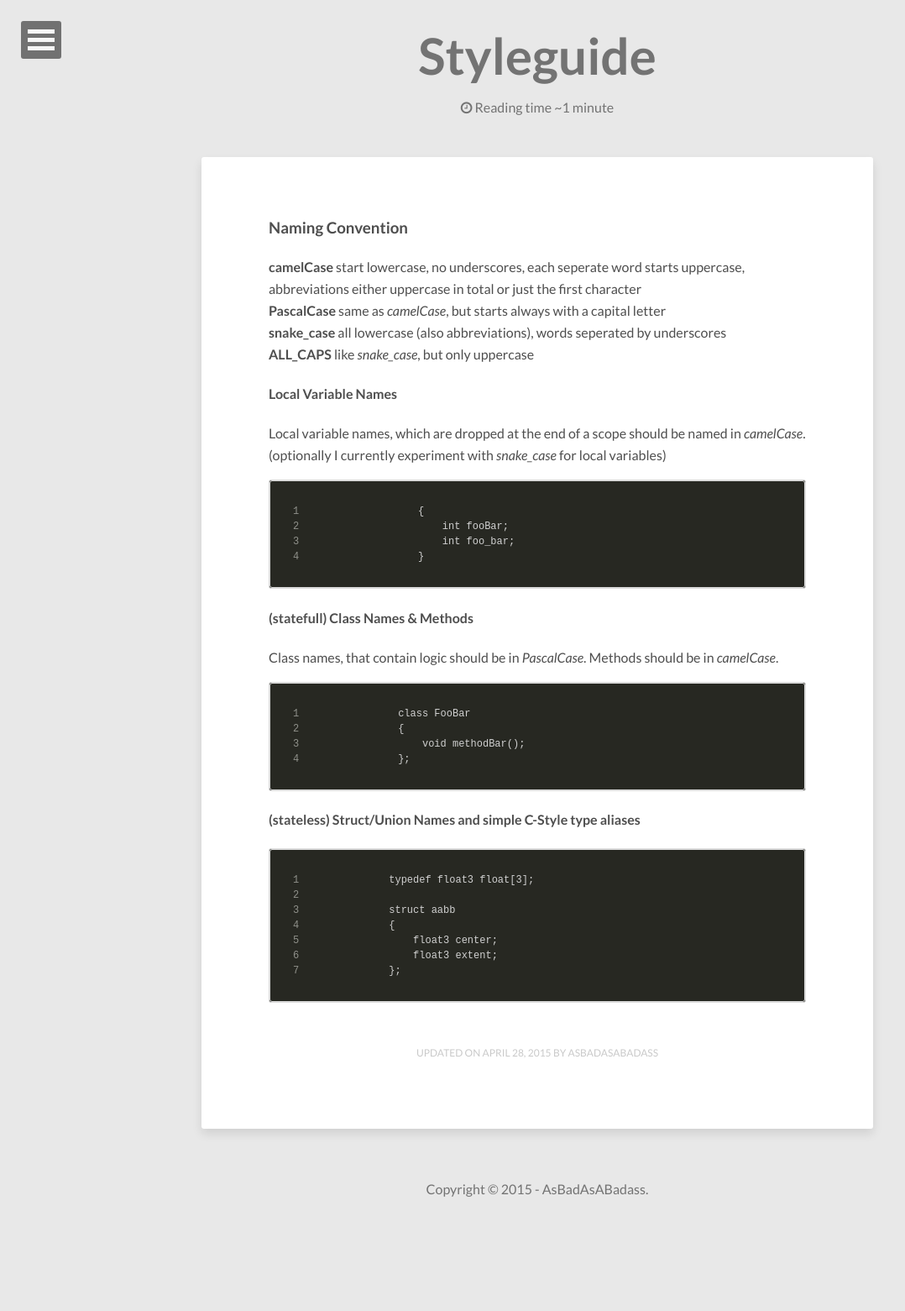
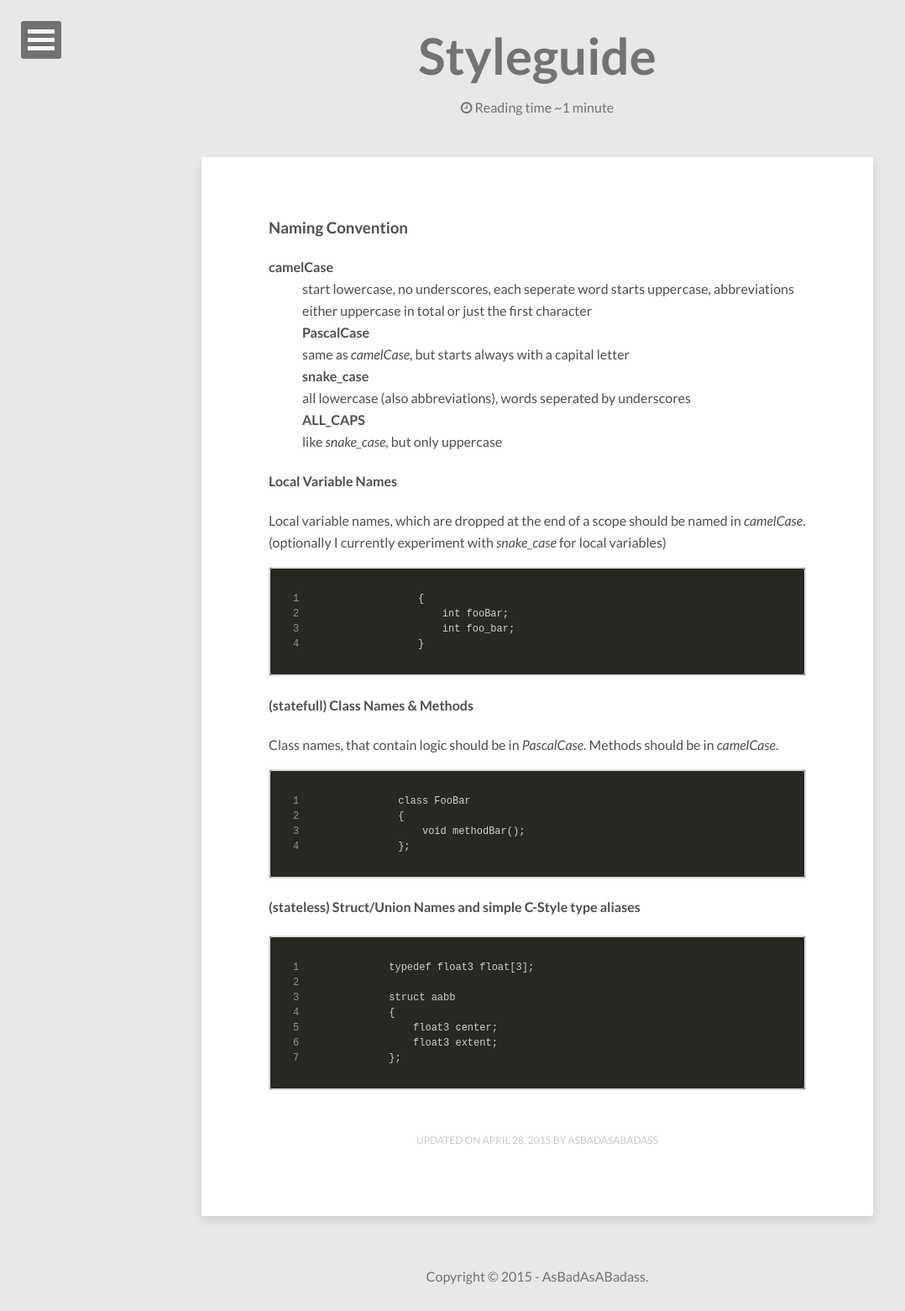
Before and after one commit to AsBadAsABadass/AsBadAsABadass.github.io, a Jekyll site: the page built from styleguide/index.md, in a window 1280 px wide. Shown: the whole page at 84% size, without its empty margins (0-1078 px from the left). Built offline with Jekyll 4.4.1, drawn with Linux system fonts in a browser that asks for light colours; nearby versions of some CDN libraries; before the commit the page ends 1457 px from its top, so only the background shows below that.

```diff
--- a/styleguide/index.md
+++ b/styleguide/index.md
@@ -11,10 +11,13 @@ comments: false
 ### Naming Convention
 
 **camelCase**
-start lowercase, no underscores, each seperate word starts uppercase, abbreviations either uppercase in total or just the first character
-**PascalCase** same as _camelCase_, but starts always with a capital letter
-**snake_case** all lowercase (also abbreviations), words seperated by underscores
-**ALL_CAPS** like *snake_case*, but only uppercase
+: start lowercase, no underscores, each seperate word starts uppercase, abbreviations either uppercase in total or just the first character
+**PascalCase**
+: same as _camelCase_, but starts always with a capital letter
+**snake_case**
+: all lowercase (also abbreviations), words seperated by underscores
+**ALL_CAPS**
+: like *snake_case*, but only uppercase
 
 #### Local Variable Names
 
```
